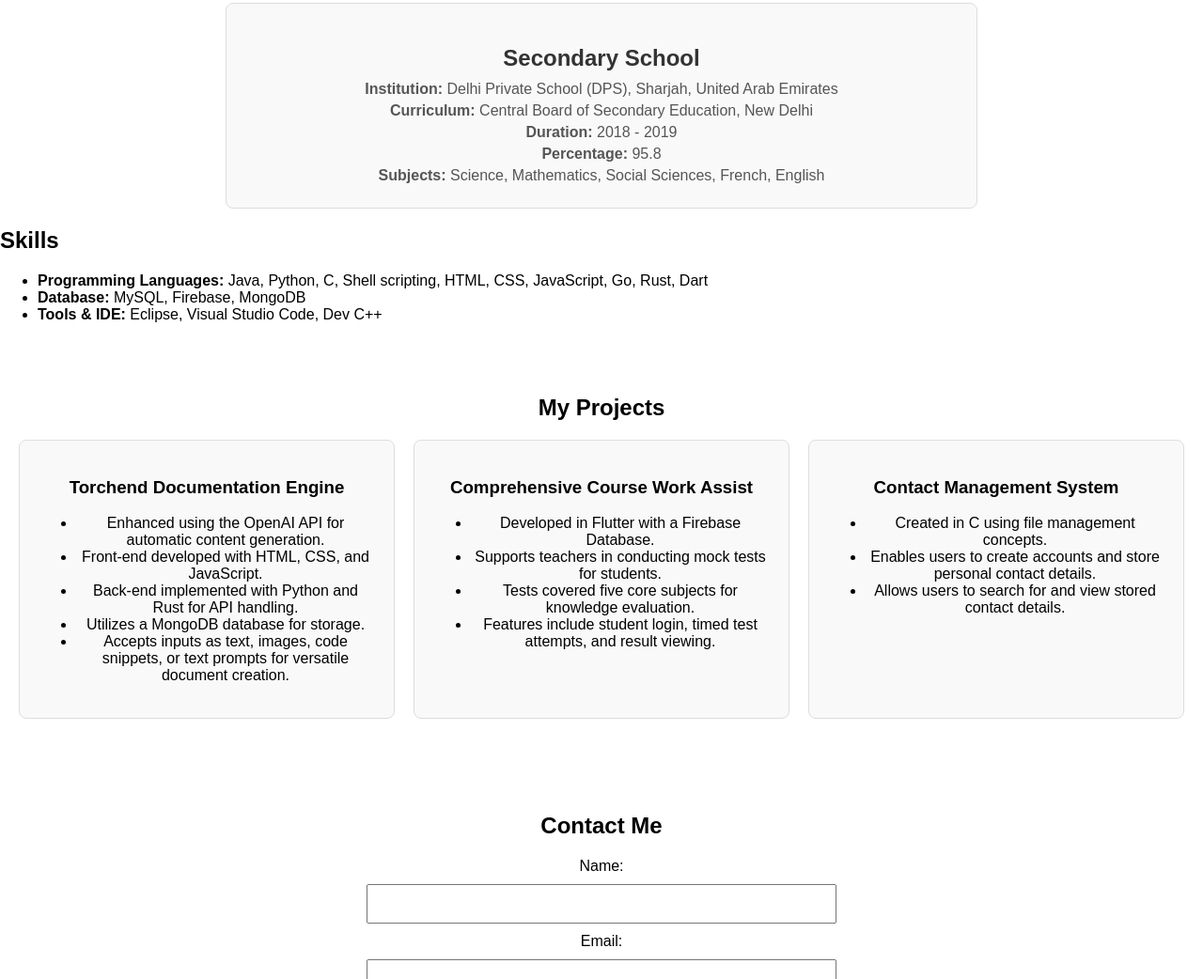
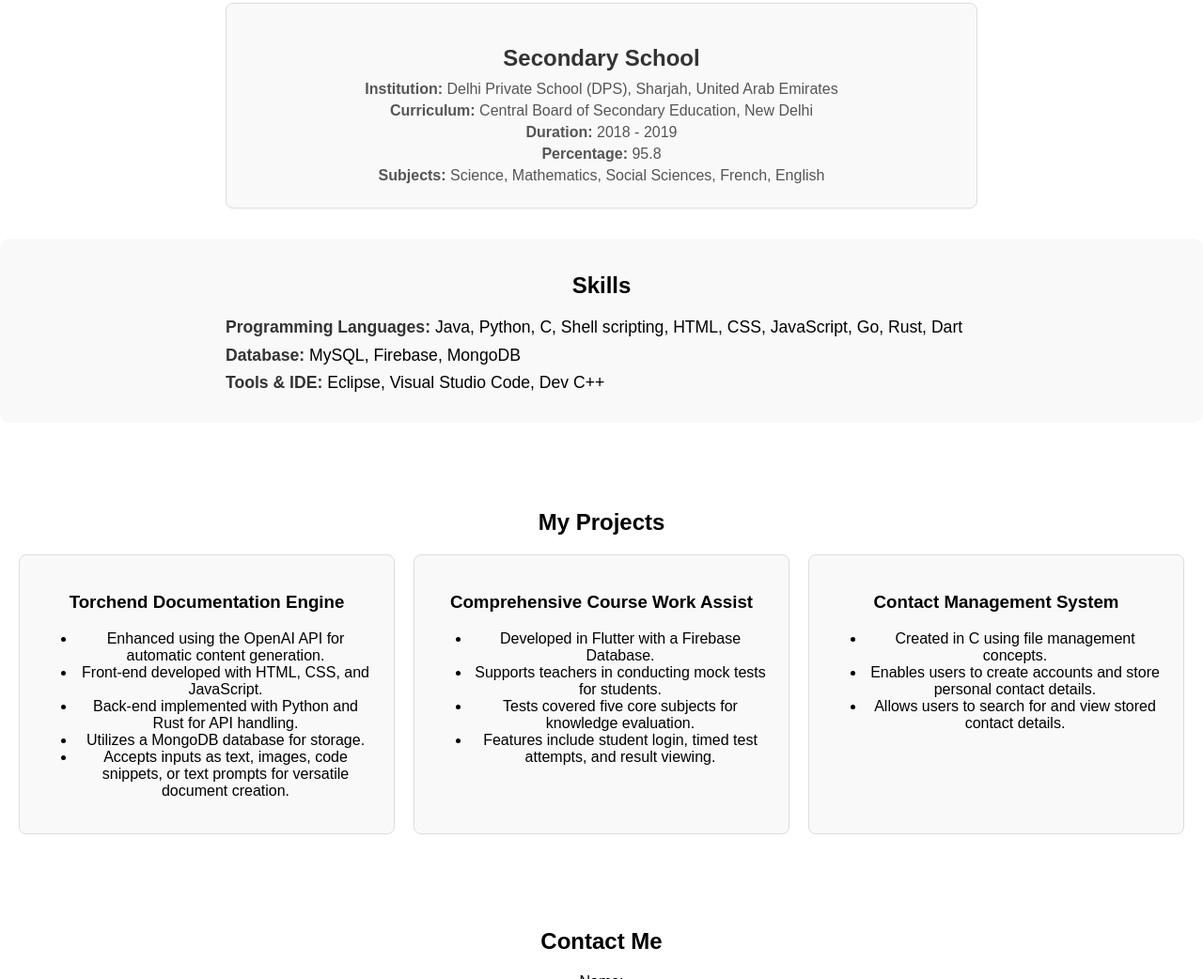
Before and after one commit to JoelJoshuaThomas/Portfolio_1, a plain HTML site: page files_1/port_5.html in a window 1280 px wide. Shown: the part 1520-2562 px from the top of the page at 94% size. Drawn offline with Linux system fonts and the light colour scheme.

Commit message:
Updated styles in style_1.css

```diff
--- a/files_1/style_1.css
+++ b/files_1/style_1.css
@@ -141,6 +141,31 @@ header ul li a {
     margin-right: 10px;
 }
 
+#skills {
+    text-align: center;
+    margin: 2em 0;
+    padding: 1em 0;
+    background-color: #f9f9f9;
+    border-radius: 10px;
+}
+
+.skills-list {
+    list-style: none;
+    padding: 0;
+    margin: 1em auto;
+    max-width: 800px;
+}
+
+.skills-list li {
+    font-size: 1.1em;
+    margin: 0.5em 0;
+    text-align: left;
+}
+
+.skills-list li strong {
+    color: #333;
+    font-weight: bold;
+}
 
 .education-list {
     list-style: none;
```
